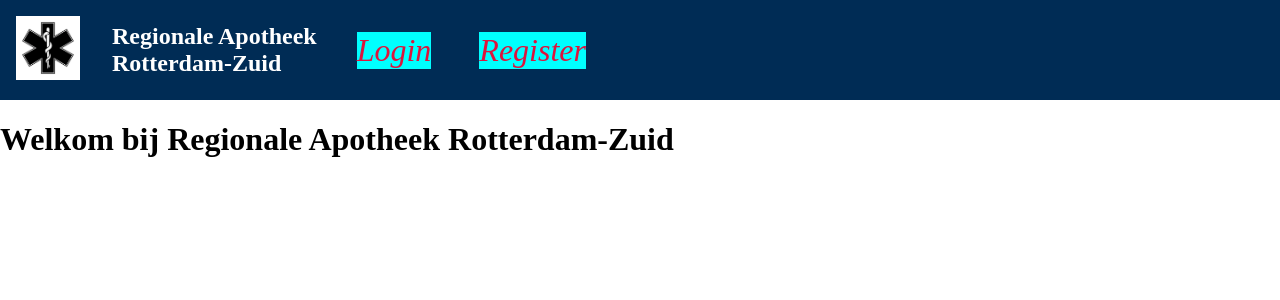
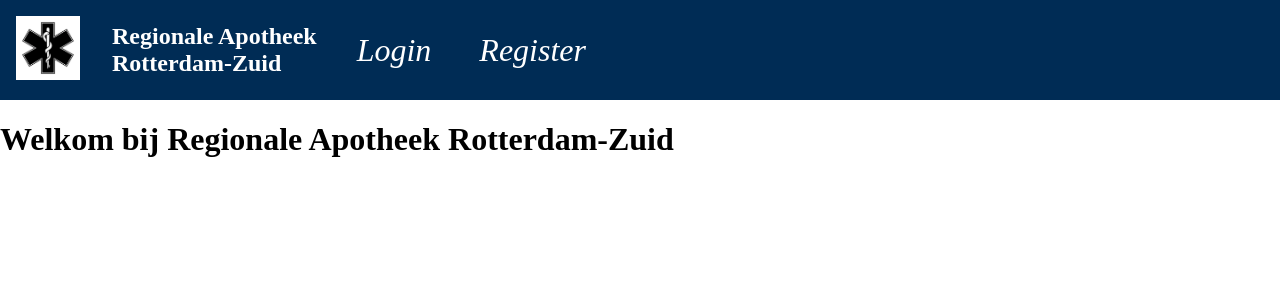
Before and after one commit to Damian5314/apotheek, a Django app: page / in a window 1280 px wide. Shown: the top 300 px of the page. Run offline with Django 5.2, Linux system fonts and the light colour scheme.

Commit message:
changes to css for links

```diff
--- a/apotheek/base/static/base/css/styles.css
+++ b/apotheek/base/static/base/css/styles.css
@@ -16,7 +16,6 @@
 }
 
 .nav-item {
-    background-color: aqua;
     margin: 0.5rem;
 }
 
@@ -25,14 +24,14 @@
 }
 
 a {
-    color: crimson;
+    color: white;
     font-style: italic;
     text-decoration: none;
     font-size: 2rem;
 }
 
 a:hover {
-    color: darkgreen;
+    color: blue;
     text-decoration: underline;
 }
 
```
